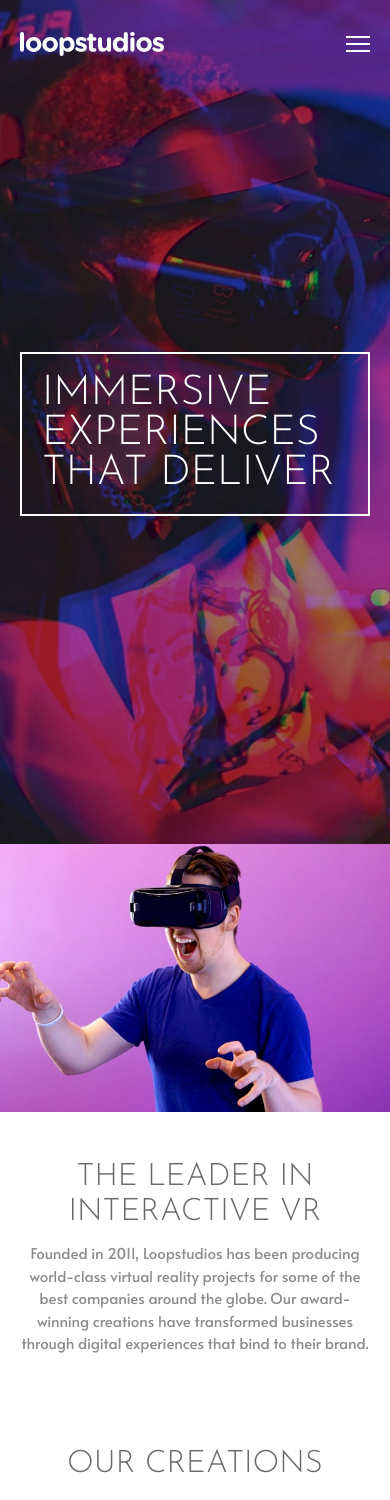
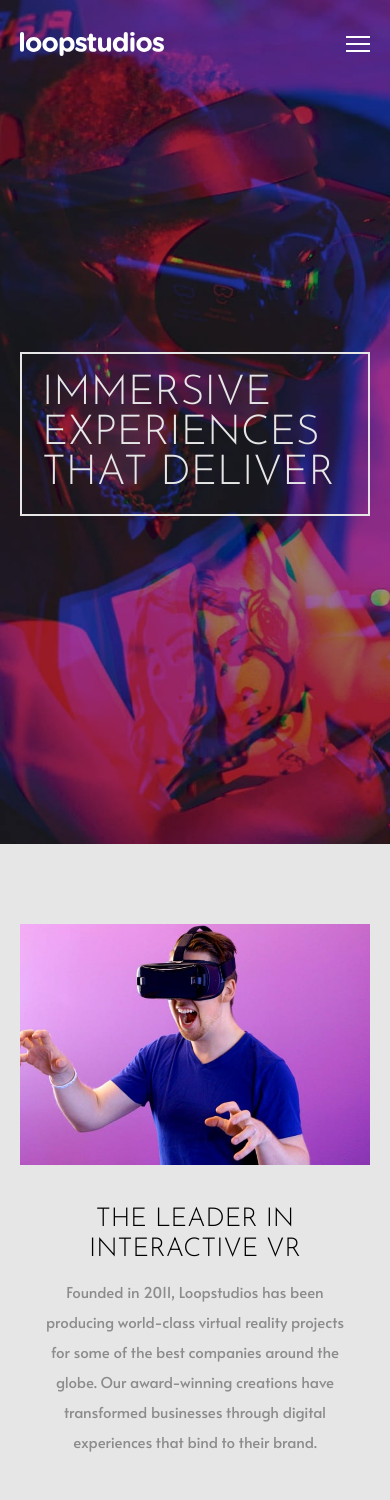
Before and after one commit to MikeyOnyedika/loopstudios-landing-page, a React (Vite) app: page / in a window 390 px wide. Shown: the top 1500 px of the page. Built offline with nearby package versions, Linux system fonts and the light colour scheme.

Commit message:
made companypitch section responsive

```diff
--- a/src/App.tsx
+++ b/src/App.tsx
@@ -11,13 +11,12 @@ const App = () => {
 
   return (
     <>
-
-      <div className='bg-hero-mobile text-white bg-cover bg-no-repeat h-screen flex flex-col w-full px-5 py-8'>
+      <div className='bg-hero-mobile lg:bg-hero-desktop text-white bg-cover bg-no-repeat h-screen md:h-fit flex flex-col items-center  w-full px-5 py-8 md:px-32'>
         <Header openMobileMenu={() => setShowMobileMenu(true)} />
         <Hero />
       </div>
       <MobileMenu show={showMobileMenu} closeMobileMenu={() => setShowMobileMenu(false)} />
-      <main className='bg-white '>
+      <main className='bg-white flex flex-col gap-10 px-5 py-20 md:p-12  lg:p-20 lg:items-center'>
         <CompanyPitch />
         <Creations />
       </main>
--- a/src/components/CompanyPitch.tsx
+++ b/src/components/CompanyPitch.tsx
@@ -1,18 +1,20 @@
 const CompanyPitch = () => {
     return (
-        <section className="grid-cols-1 lg:grid-cols-2">
+        <section className="grid grid-cols-1 lg:grid-cols-pitch gap-5 lg:max-w-max  ">
             <div className="bg-interactive-mobile w-full aspect-[16/11] bg-no-repeat bg-cover" />
-            <div className="flex gap-3 flex-col text-center px-5 py-12">
-                <h2 className="text-gray-dark uppercase font-sans-lg text-lg">
+            <div className="flex gap-3 flex-col justify-end  lg:-translate-x-1/4 ">
+                <div className="flex gap-3 flex-col text-center bg-white p-5 lg:pt-16 lg:pb-0 lg:pr-0 lg:pl-20 lg:text-start ">
+                    <h2 className="text-black uppercase font-sans-lg text-md lg:text-xl">
                         The leader in interactive VR
                     </h2>
-                <p className="font-sans-sm text-body-copy text-gray">
+                    <p className="font-sans-sm text-body-copy  text-gray">
                         Founded in 2011, Loopstudios has been producing world-class virtual reality
                         projects for some of the best companies around the globe. Our award-winning
                         creations have transformed businesses through digital experiences that bind
                         to their brand.
                     </p>
                 </div>
+            </div>
         </section>
     )
 }
--- a/src/components/Creations.tsx
+++ b/src/components/Creations.tsx
@@ -63,15 +63,15 @@ const Creations = () => {
     }
   ]
   return (
-    <section className="py-11  flex flex-col gap-5 p-5">
+    <section className="flex flex-col gap-5">
       <div className="flex justify-center lg:justify-between">
-        <h2 className="justify-self-center  text-gray-dark uppercase font-sans-lg text-lg text-center">
+        <h2 className="justify-self-center  text-black uppercase font-sans-lg text-md lg:text-lg text-center">
           Our creations
         </h2>
         <SeeAllBtn hiddenOnMobile={true} />
       </div>
 
-      <div className="text-white  text-md grid grid-cols-1 sm:grid-cols-2 lg:grid-cols-4  gap-5  font-sans-lg uppercase">
+      <div className="text-white text-sm lg:text-md grid grid-cols-1 sm:grid-cols-2 lg:grid-cols-4  gap-5  font-sans-lg uppercase">
         <div className="bg-deep-earth-mobile lg:bg-deep-earth-desktop     aspect-[16/6] bg-no-repeat bg-cover flex  items-center justify-start text-sans-lg px-1 leading-none">
           <div className="flex flex-col mx-[5%] mt-[10%]">
             <h4>deep</h4>
--- a/src/components/Header.tsx
+++ b/src/components/Header.tsx
@@ -3,14 +3,14 @@ import HamburgerIcon from "../assets/images/icon-hamburger.svg"
 import logo from '../assets/images/logo.svg'
 const Header: FC<{ openMobileMenu: () => void }> = ({ openMobileMenu }) => {
     return (
-        <header className="flex justify-between items-center w-full">
+        <header className="flex justify-between items-center w-full font-sans-sm max-w-max lg:pt-8">
             <img src={logo} alt="" className="h-[1.5rem]" />
             <div className="flex">
                 <button onClick={openMobileMenu} className=" lg:hidden ">
                     <img src={HamburgerIcon} alt="hamburger" />
                 </button>
                 <nav className=" hidden lg:block ">
-                    <ul className="flex gap-2">
+                    <ul className="flex gap-2 lg:gap-8">
                         <li>
                             <a href="#">About</a>
                         </li>
--- a/src/components/Hero.tsx
+++ b/src/components/Hero.tsx
@@ -1,7 +1,7 @@
 const Hero = () => {
     return (
-        <section className="flex justify-center items-center h-full">
-            <h1 className="border-2 p-5 text-xl uppercase font-sans-lg">
+        <section className="flex md:my-32 justify-center items-center md:self-start h-full max-w-max">
+			  <h1 className="border-2 p-3 sm:p-5 text-lg sm:text-xl md:text-2xl lg:text-3xl uppercase font-sans-lg sm:max-w-hero-text">
                 Immersive experiences that deliver
             </h1>
         </section>
--- a/tailwind.config.cjs
+++ b/tailwind.config.cjs
@@ -1,4 +1,7 @@
 /** @type {import('tailwindcss').Config} */
+
+const defaultTheme = require("tailwindcss/defaultTheme")
+
 module.exports = {
   content: [
     "./index.html",
@@ -6,7 +9,7 @@ module.exports = {
   ],
   theme: {
     colors: {
-      white: "hsl(0, 0%, 100%)",
+      white: "hsl(0, 0%, 90%)",
       black: "hsl(0, 0%, 0%)",
       gray: {
         DEFAULT: "#8c8c8c",
@@ -14,12 +17,14 @@ module.exports = {
       }
     },
     fontSize: {
-      "body-copy": "0.938rem",
+      "body-copy": ["0.938rem", "30px"],
       "base": "1rem",
       "sm": ["1.35rem", "20px"],
-      "md": "1.625rem",
+      "md": ["1.625rem", "30px"],
       "lg": ["1.94rem", "35px"],
-      "xl": ["2.58rem", "40px"]
+      "xl": ["2.58rem", "40px"],
+      "2xl": ["3.3rem", "56px"],
+      "3xl": ["4.1rem", "65px"],
     },
     fontFamily: {
       "sans-lg": ['Josefin Sans', 'sans-serif'],
@@ -47,10 +52,24 @@ module.exports = {
       "interactive-mobile": "url('./assets/images/mobile/image-interactive.jpg')",
       "interactive-desktop": "url('./assets/images/desktop/image-interactive.jpg')",
     },
-    extend: {},
+    screens: {
+      ...defaultTheme.screens,
+      'sm': '360px',
+    },
+    extend: {
+      maxWidth: {
+        'max': '1220px',
+        'hero-text': '600px'
+      },
+      gridTemplateColumns: {
+        'pitch': '5fr 4fr'
+      }
+    },
   },
   safelist: [
 
   ],
   plugins: [],
 }
+
+console.log(module.exports.theme.screens)
```
Lines whose indentation alone changed are shown as unchanged.
